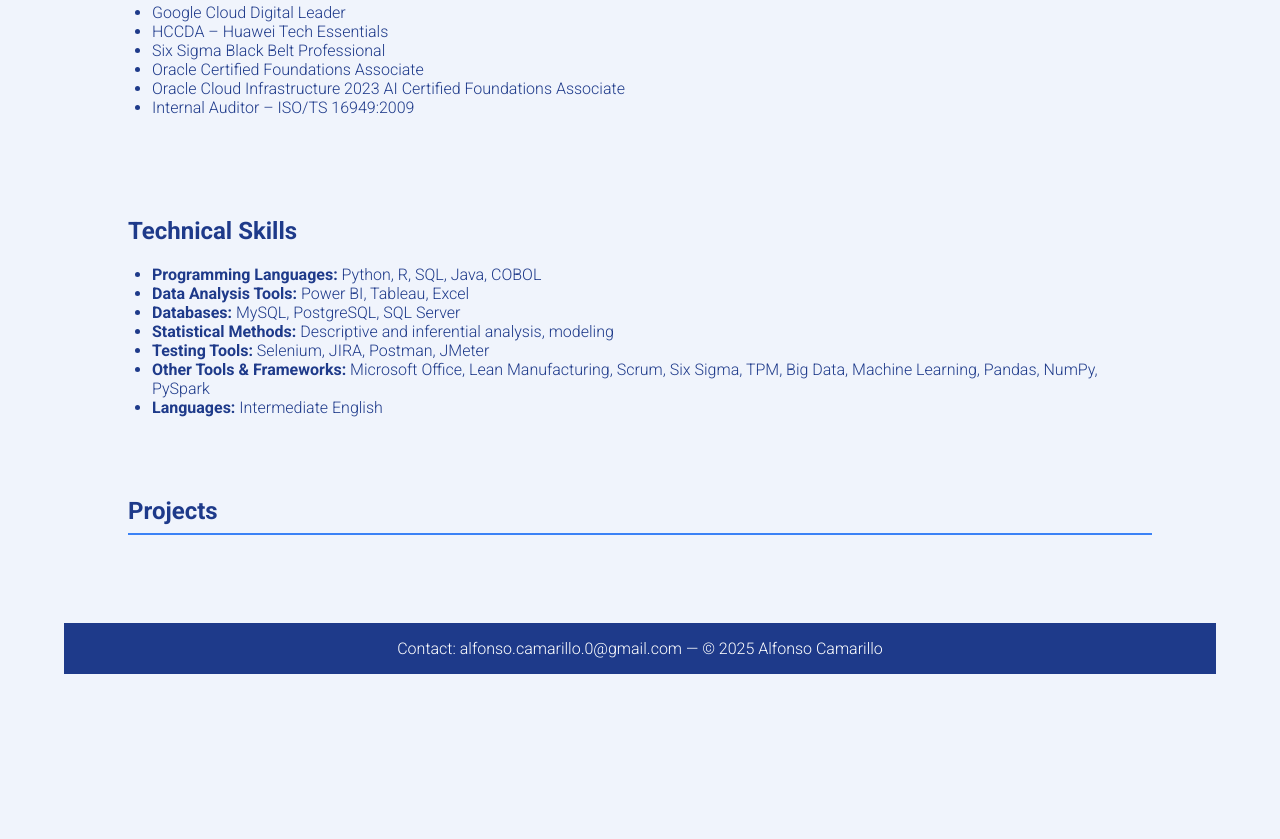
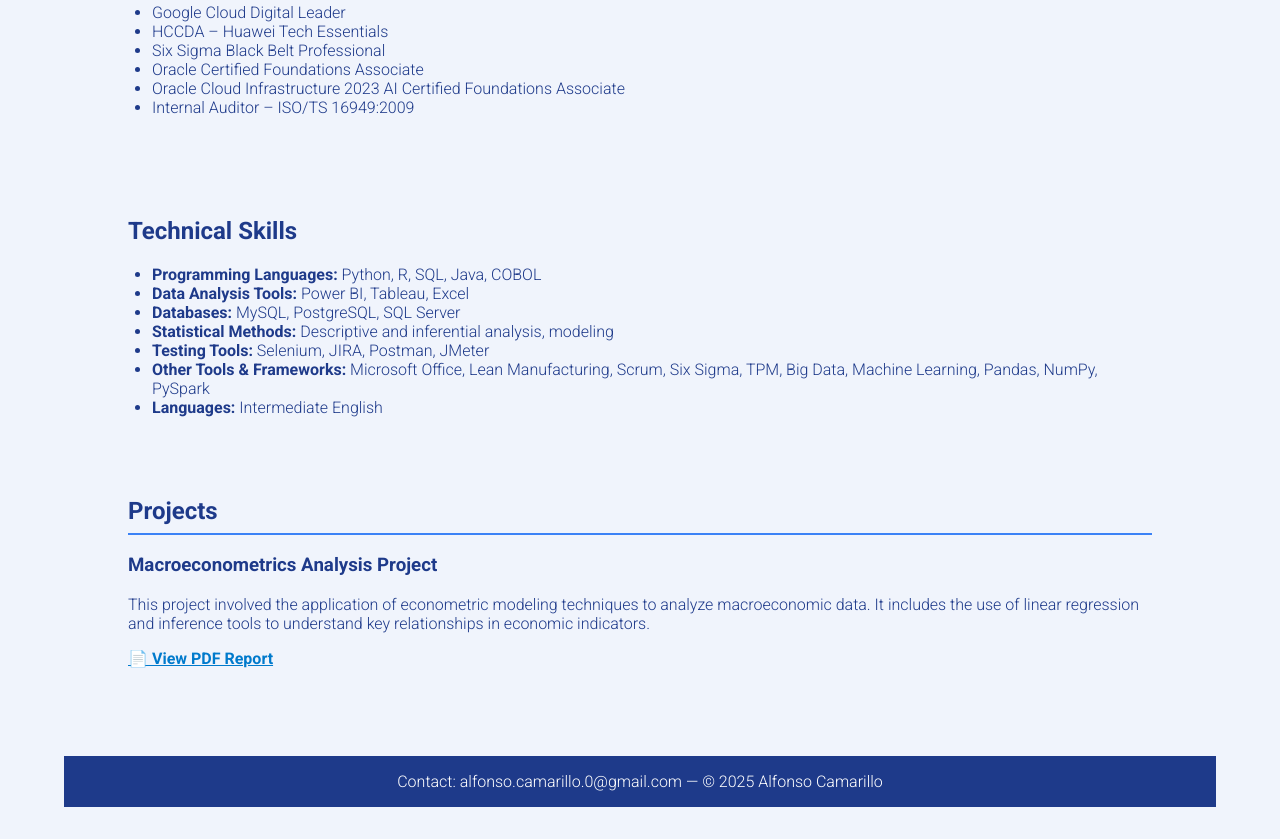
Before and after one commit to alfonsocamarillo/alfonsocamarillo.github.io, a plain HTML site: page index.html in a window 1280 px wide. Shown: the part 1131-1970 px from the top of the page. Before the commit the page ends 1837 px from the top, so only its background shows below. Drawn offline with Linux system fonts and the light colour scheme.

Commit message:
Update index.html

```diff
--- a/index.html
+++ b/index.html
@@ -143,6 +143,17 @@
     <div class="section-title">Projects</div>
     <div class="project-item">
 
+    <div class="project">
+  <h3>Macroeconometrics Analysis Project</h3>
+  <p>
+    This project involved the application of econometric modeling techniques to analyze macroeconomic data. It includes the use of linear regression and inference tools to understand key relationships in economic indicators.
+  </p>
+  <p>
+    <a href="Macroeconometría.pdf" target="_blank" style="color: #007acc; font-weight: bold;">
+      📄 View PDF Report
+    </a>
+  </p>
+</div>
 
     <!-- Agrega más proyectos si deseas -->
   </section>
```
